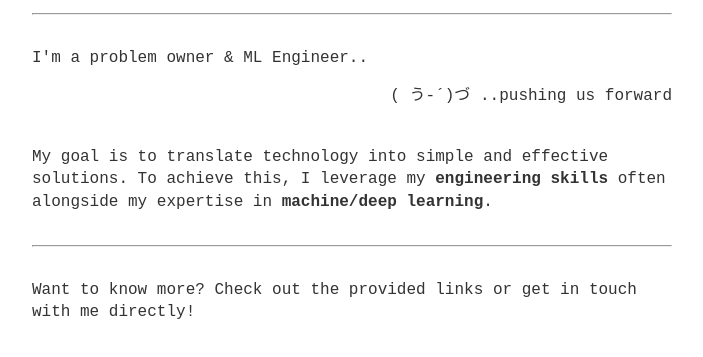
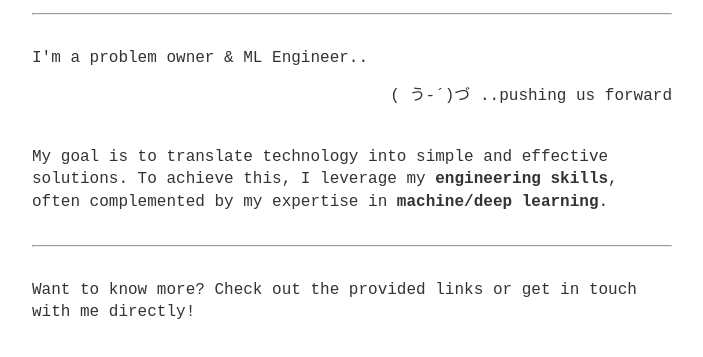
Before and after one commit to horefice/horefice.github.io, a plain HTML site: page index.html in a window 1280 px wide. Shown: the part 173-530 px from the top of the page, without its empty margins (288-991 px from the left). Drawn offline with Linux system fonts and the light colour scheme.

Commit message:
text improvement

```diff
--- a/index.html
+++ b/index.html
@@ -74,7 +74,7 @@
             <p>I'm a problem owner & ML Engineer..</p>
             <p style="text-align: right;"><span aria-hidden="true">&nbsp;&nbsp;&nbsp;( う-´)づ ..</span>pushing us forward</p>
             <br>
-            <p>My goal is to translate technology into simple and effective solutions. To achieve this, I leverage my <b>engineering skills</b> often alongside my expertise in <b>machine/deep learning</b>.</p>
+            <p>My goal is to translate technology into simple and effective solutions. To achieve this, I leverage my <b>engineering skills</b>, often complemented by my expertise in <b>machine/deep learning</b>.</p>
         </section>
         <hr>
         <footer>
```
